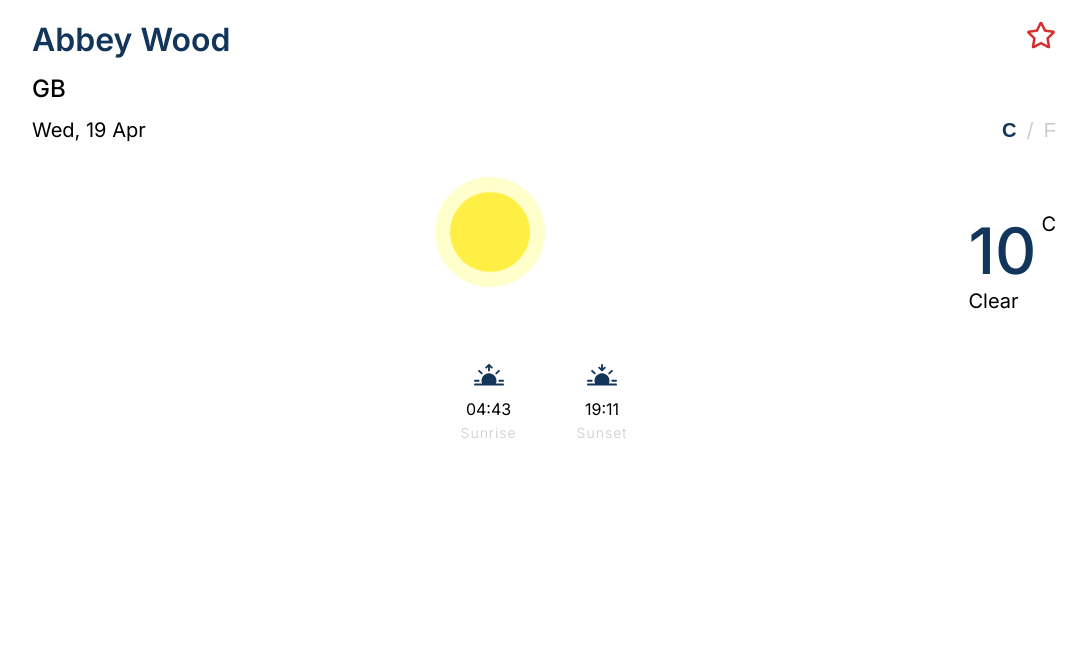
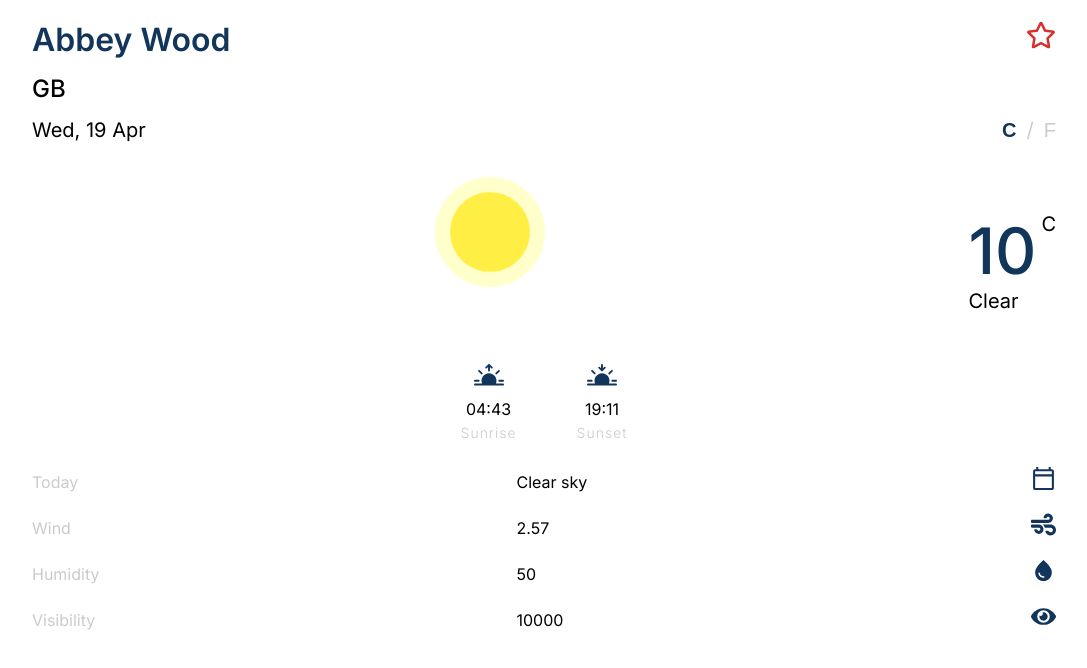
Before and after one commit to HejCattis/WeatherApp, a React (Vite) app in the folder WeatherApp/: page / in a window 1280 px wide. Shown: the top 668 px of the page, without its empty margins (96-1183 px from the left). Built offline with nearby package versions, Linux system fonts and the light colour scheme; no server answers.

Commit message:
Currentinfo component done

```diff
--- /dev/null
+++ b/WeatherApp/src/components/CurrentInfo.tsx
@@ -0,0 +1,32 @@
+import "../style/CurrentInfo.css"
+
+interface CurrentInfoProps {
+    current : {
+        title: string;
+        desc: string | number | undefined;
+        icon: React.ReactNode;
+    }[];
+  }
+
+
+function CurrentInfo ({current}:CurrentInfoProps) {
+    const renderedCurrent = current.map((item) => {
+
+        return (
+            <div key={item.title} className="item-container">
+                <p className="item-title">{item.title}</p>
+                <p className="item-desc">{item.desc}</p>
+                <div>{item.icon}</div>
+            </div>
+        )
+    })
+
+
+    return (
+        <div className="current-container">
+            {renderedCurrent}
+        </div>
+    )
+}
+
+export default CurrentInfo
--- a/WeatherApp/src/pages/LandingPage.tsx
+++ b/WeatherApp/src/pages/LandingPage.tsx
@@ -5,6 +5,9 @@ import Header from "../components/Header";
 import WeatherIcon from "../components/WeatherIcon";
 import { formatDate } from "../utils/dateUtils";
 import SunTime from "../components/SunTime";
+import CurrentInfo from "../components/CurrentInfo";
+import { FaWind, FaEye  } from "react-icons/fa";
+import { MdWaterDrop, MdOutlineCalendarToday } from "react-icons/md";
 
 
 function LandingPage() {
@@ -19,11 +22,35 @@ function LandingPage() {
     getWeatherData();
   }, []);
 
+  const current = [
+    {
+      title: 'Today',
+      desc: weatherData ? weatherData.weather[0].description.charAt(0).toUpperCase() + weatherData.weather[0].description.slice(1) : undefined,
+      icon: <MdOutlineCalendarToday></MdOutlineCalendarToday>
+    },
+    {
+      title: 'Wind',
+      desc: weatherData?.wind.speed,
+      icon: <FaWind></FaWind>
+    },
+    {
+      title: 'Humidity',
+      desc: weatherData?.main.humidity,
+      icon: <MdWaterDrop></MdWaterDrop>
+    },
+    {
+      title: 'Visibility',
+      desc: weatherData?.visibility,
+      icon: <FaEye></FaEye>
+    }
+  ]
+
   return (
     <div>
         <Header title={weatherData?.name} subtitle={weatherData?.sys.country} text={formattedDate} icon></Header>
         { weatherData && <WeatherIcon weatherCondition={weatherData.weather[0].main} degree={weatherData.main.temp} ></WeatherIcon>}
         { weatherData && <SunTime sunrise={weatherData.sys.sunrise} sunset={weatherData.sys.sunset}></SunTime>}
+        { weatherData && <CurrentInfo current={current}></CurrentInfo>}
     </div>
   );
 }
--- /dev/null
+++ b/WeatherApp/src/style/CurrentInfo.css
@@ -0,0 +1,30 @@
+.current-container {
+    display: flex;
+    flex-direction: column;
+    margin: 25px auto 25px auto;
+    width: 80vw;
+    gap: 15px;
+}
+
+.item-container {
+    display: flex;
+    flex-direction: row;
+    justify-content: space-between;
+    align-items: center;
+    width: 100%;
+}
+
+.item-container > .item-title {
+    width: 70px;
+    color: #CBCBCB;
+}
+
+.item-container > .item-desc {
+    width: 100px;
+    text-align: left;
+}
+
+.item-container > div {
+    font-size: 25px;
+    color: #12355B;
+}
```
